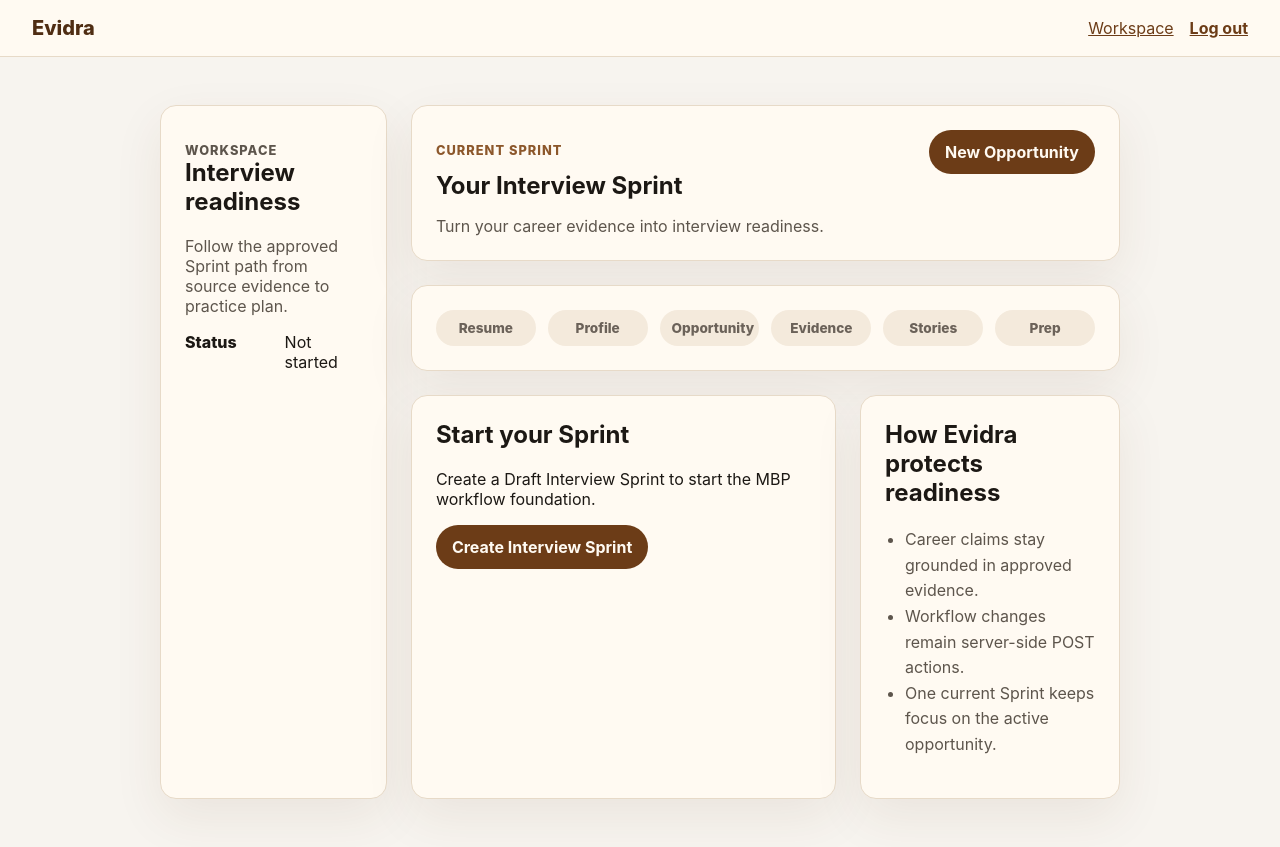
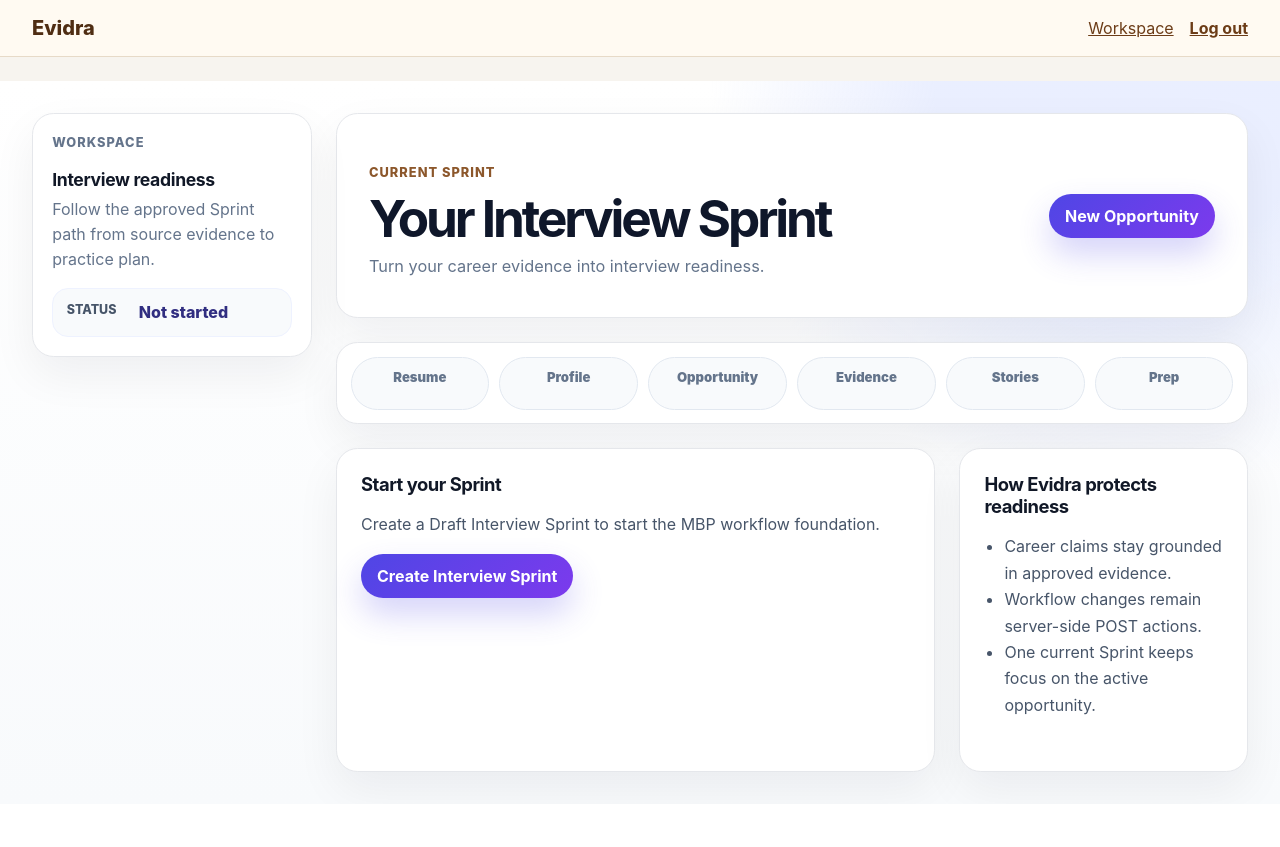
Before and after one commit to mahadevupadhyayula/Evidra, a Django app: page /workspace/ in a window 1280 px wide. After the commit the page ends 796 px from the top, so only its background shows below. Run offline with Django 5.2, Linux system fonts and the light colour scheme; the visitor is signed in with stand-in values (Sample User, id 1); data that the repository does not hold is empty; parts of the project's set-up code (start-up, migrations or seed data) failed here and were passed over.

Commit message:
Add dedicated workspace styles

```diff
--- a/static/css/app.css
+++ b/static/css/app.css
@@ -547,98 +547,328 @@ input {
 }
 
 .workspace-shell {
+  background:
+    radial-gradient(circle at 88% 0%, rgb(224 231 255 / 68%) 0 12rem, transparent 26rem),
+    linear-gradient(180deg, #fff 0%, #f8fafc 100%);
+  box-sizing: border-box;
   display: grid;
-  gap: 1.5rem;
-  grid-template-columns: minmax(220px, 0.32fr) minmax(0, 1fr);
+  gap: clamp(1rem, 2vw, 1.5rem);
+  grid-template-columns: 17.5rem minmax(0, 1fr);
+  margin: -1.5rem calc(50% - 50vw) -3rem;
+  min-height: calc(100vh - 4.8rem);
+  padding: clamp(1rem, 2.5vw, 2rem);
 }
 
-.workspace-sidebar,
-.workspace-header,
-.workspace-progress,
-.workspace-panel {
-  background: #fffaf2;
-  border: 1px solid #e7dac8;
-  border-radius: 1rem;
-  box-shadow: 0 18px 50px rgb(85 55 24 / 8%);
-  padding: 1.5rem;
+.workspace-sidebar {
+  align-self: start;
+  background: #fff;
+  border: 1px solid #e5e7eb;
+  border-radius: 1.35rem;
+  box-shadow: 0 18px 45px rgb(15 23 42 / 6%);
+  padding: 1.2rem;
+  position: sticky;
+  top: 1rem;
 }
 
-.workspace-sidebar h2,
-.workspace-panel h2 {
-  margin-top: 0;
+.workspace-sidebar h2 {
+  color: #111827;
+  font-size: 1.1rem;
+  letter-spacing: -0.02em;
+  margin: 0.25rem 0 0.45rem;
+}
+
+.workspace-sidebar p {
+  color: #64748b;
+  line-height: 1.55;
+  margin: 0 0 1rem;
+}
+
+.workspace-sidebar .summary-list {
+  background: #f8fafc;
+  border: 1px solid #eef2ff;
+  border-radius: 1rem;
+  box-sizing: border-box;
+  grid-template-columns: minmax(4rem, max-content) minmax(0, 1fr);
+  margin: 1rem 0 0;
+  padding: 0.85rem;
+}
+
+.workspace-sidebar .summary-list dt {
+  color: #475569;
+  font-size: 0.78rem;
+  text-transform: uppercase;
+}
+
+.workspace-sidebar .summary-list dd {
+  color: #312e81;
+  font-weight: 800;
+  margin: 0;
+  overflow-wrap: anywhere;
+}
+
+.workspace-nav {
+  display: grid;
+  gap: 0.35rem;
+  margin-top: 1.25rem;
+}
+
+.workspace-nav a,
+.workspace-nav button {
+  align-items: center;
+  background: transparent;
+  border: 0;
+  border-radius: 0.9rem;
+  color: #475569;
+  display: flex;
+  font: inherit;
+  font-weight: 800;
+  gap: 0.6rem;
+  justify-content: flex-start;
+  padding: 0.7rem 0.8rem;
+  text-decoration: none;
+}
+
+.workspace-nav a:hover,
+.workspace-nav button:hover,
+.workspace-nav .is-active,
+.workspace-nav [aria-current="page"] {
+  background: #eef2ff;
+  color: #4338ca;
 }
 
 .workspace-main {
   display: grid;
-  gap: 1.5rem;
+  gap: clamp(1rem, 2vw, 1.5rem);
+  min-width: 0;
+}
+
+.workspace-header,
+.workspace-progress,
+.workspace-hero,
+.workspace-stat-card,
+.workspace-flow-card,
+.workspace-activity-card,
+.workspace-opportunity-card,
+.workspace-panel {
+  background: #fff;
+  border: 1px solid #e5e7eb;
+  border-radius: 1.35rem;
+  box-shadow: 0 18px 45px rgb(15 23 42 / 6%);
 }
 
 .workspace-header {
-  align-items: start;
+  align-items: center;
   display: flex;
   gap: 1rem;
   justify-content: space-between;
+  padding: clamp(1.25rem, 2.5vw, 2rem);
 }
 
 .workspace-header h1 {
-  margin: 0.25rem 0 0.5rem;
+  color: #0f172a;
+  font-size: clamp(2rem, 4vw, 3.4rem);
+  letter-spacing: -0.06em;
+  line-height: 0.98;
+  margin: 0.25rem 0 0.6rem;
 }
 
-.workspace-header p:last-child,
-.workspace-sidebar p {
-  color: #5d554c;
-  margin-bottom: 0;
+.workspace-header p:last-child {
+  color: #64748b;
+  font-size: 1.02rem;
+  line-height: 1.6;
+  margin: 0;
+}
+
+.workspace-header button,
+.workspace-header .button-link,
+.workspace-hero button,
+.workspace-hero .button-link,
+.workspace-panel button,
+.workspace-panel .button-link {
+  background: linear-gradient(135deg, #4f46e5, #7c3aed);
+  box-shadow: 0 16px 32px rgb(79 70 229 / 24%);
+  color: #fff;
+}
+
+.workspace-header button:hover,
+.workspace-header .button-link:hover,
+.workspace-hero button:hover,
+.workspace-hero .button-link:hover,
+.workspace-panel button:hover,
+.workspace-panel .button-link:hover {
+  box-shadow: 0 20px 42px rgb(79 70 229 / 30%);
+  transform: translateY(-1px);
 }
 
 .workspace-progress {
   display: grid;
-  gap: 0.75rem;
-  grid-template-columns: repeat(6, minmax(0, 1fr));
+  gap: 0.65rem;
+  grid-auto-flow: column;
+  grid-auto-columns: minmax(7.75rem, 1fr);
+  overflow-x: auto;
+  padding: 0.85rem;
+  scrollbar-width: thin;
 }
 
 .workspace-progress-step {
-  background: #f4eadc;
+  background: #f8fafc;
+  border: 1px solid #e2e8f0;
   border-radius: 999px;
-  color: #6b6259;
-  font-size: 0.85rem;
-  font-weight: 800;
-  padding: 0.65rem 0.75rem;
+  color: #64748b;
+  font-size: 0.82rem;
+  font-weight: 900;
+  padding: 0.68rem 0.9rem;
   text-align: center;
+  white-space: nowrap;
 }
 
 .workspace-progress-step.is-active {
-  background: #6c3c17;
-  color: #fffaf2;
+  background: #ecfdf5;
+  border-color: #a7f3d0;
+  color: #047857;
+}
+
+.workspace-hero {
+  background:
+    radial-gradient(circle at top right, rgb(196 181 253 / 28%), transparent 15rem),
+    #fff;
+  padding: clamp(1.25rem, 2.5vw, 2rem);
 }
 
 .workspace-grid {
   display: grid;
-  gap: 1.5rem;
-  grid-template-columns: minmax(0, 1.35fr) minmax(260px, 0.65fr);
+  gap: clamp(1rem, 2vw, 1.5rem);
+  grid-template-columns: minmax(0, 1.35fr) minmax(16rem, 0.65fr);
 }
 
-.workspace-panel-primary {
+.workspace-panel,
+.workspace-stat-card,
+.workspace-flow-card,
+.workspace-activity-card,
+.workspace-opportunity-card {
+  padding: clamp(1rem, 2vw, 1.5rem);
+}
+
+.workspace-panel-primary,
+.workspace-flow-card {
   min-height: 14rem;
 }
 
+.workspace-panel h2,
+.workspace-flow-card h2,
+.workspace-activity-card h2,
+.workspace-opportunity-card h2 {
+  color: #111827;
+  font-size: 1.15rem;
+  letter-spacing: -0.025em;
+  margin: 0 0 0.75rem;
+}
+
+.workspace-panel p,
+.workspace-flow-card p,
+.workspace-activity-card p,
+.workspace-opportunity-card p {
+  color: #475569;
+  line-height: 1.65;
+}
+
 .workspace-panel ul {
-  color: #5d554c;
-  line-height: 1.6;
+  color: #475569;
+  line-height: 1.65;
   padding-left: 1.25rem;
 }
 
-@media (max-width: 820px) {
-  .workspace-shell,
-  .workspace-grid,
-  .workspace-header {
+.workspace-stat-card {
+  display: grid;
+  gap: 0.35rem;
+  min-height: 6.5rem;
+}
+
+.workspace-stat-card strong {
+  color: #0f172a;
+  font-size: clamp(1.65rem, 3vw, 2.35rem);
+  letter-spacing: -0.05em;
+  line-height: 1;
+}
+
+.workspace-stat-card span {
+  color: #64748b;
+  font-size: 0.85rem;
+  font-weight: 800;
+}
+
+.workspace-stat-card.is-complete,
+.workspace-flow-card.is-complete {
+  border-color: #a7f3d0;
+  box-shadow: 0 18px 45px rgb(16 185 129 / 10%);
+}
+
+.workspace-stat-card.is-complete strong,
+.workspace-flow-card.is-complete h2 {
+  color: #047857;
+}
+
+.workspace-opportunity-card {
+  border-color: #ddd6fe;
+}
+
+@media (max-width: 900px) {
+  .workspace-shell {
     grid-template-columns: 1fr;
+    margin: -1rem 0 -1.25rem;
+    padding: 1rem;
+  }
+
+  .workspace-sidebar {
+    position: static;
+  }
+
+  .workspace-nav {
+    display: flex;
+    gap: 0.5rem;
+    overflow-x: auto;
+    padding-bottom: 0.1rem;
+  }
+
+  .workspace-nav a,
+  .workspace-nav button {
+    flex: 0 0 auto;
+    white-space: nowrap;
+  }
+
+  .workspace-grid {
+    grid-template-columns: 1fr;
+  }
+}
+
+@media (max-width: 640px) {
+  .workspace-shell {
+    background: #fff;
+    margin: -1.25rem -1rem;
+    min-height: auto;
+    padding: 0.85rem;
   }
 
   .workspace-header {
+    align-items: stretch;
     display: grid;
   }
 
+  .workspace-header form,
+  .workspace-header button {
+    width: 100%;
+  }
+
   .workspace-progress {
-    grid-template-columns: repeat(2, minmax(0, 1fr));
+    margin-left: -0.15rem;
+    margin-right: -0.15rem;
+  }
+
+  .workspace-stat-card,
+  .workspace-flow-card,
+  .workspace-activity-card,
+  .workspace-opportunity-card,
+  .workspace-panel {
+    border-radius: 1.1rem;
   }
 }
```
